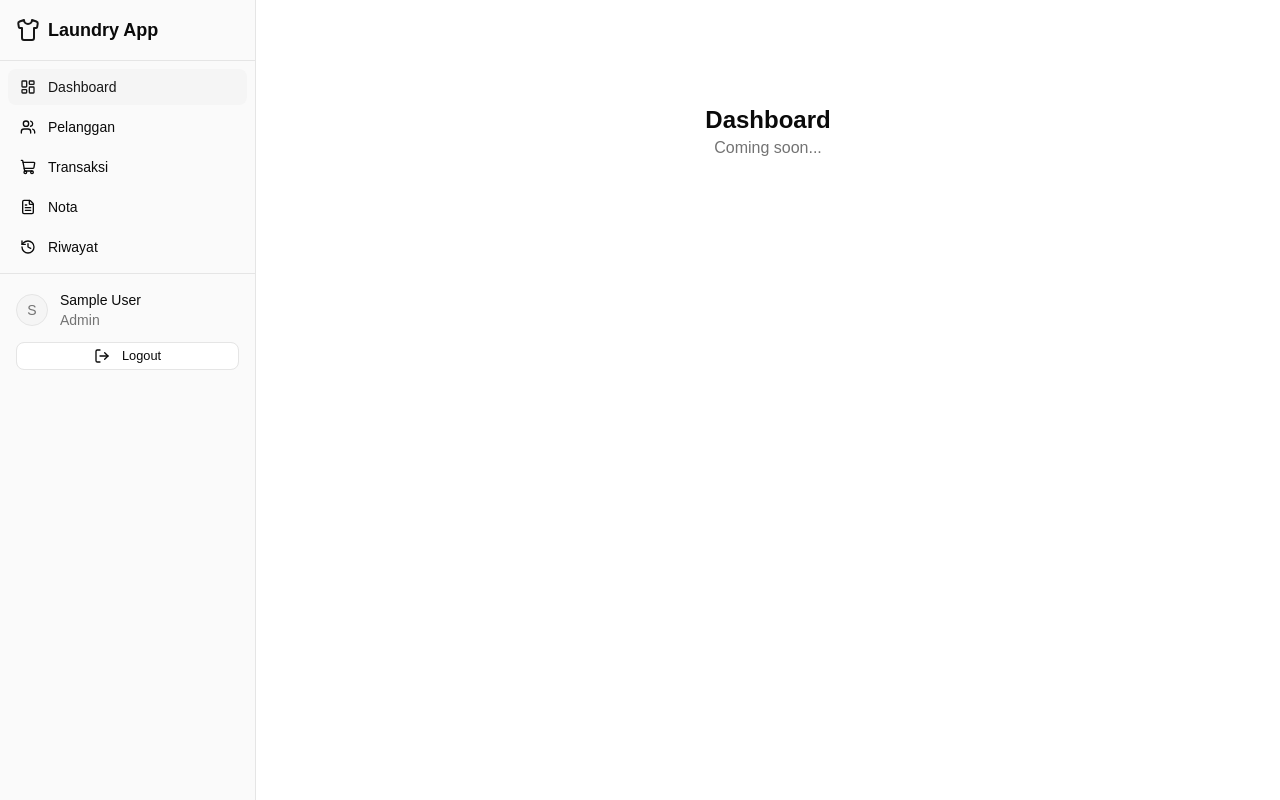
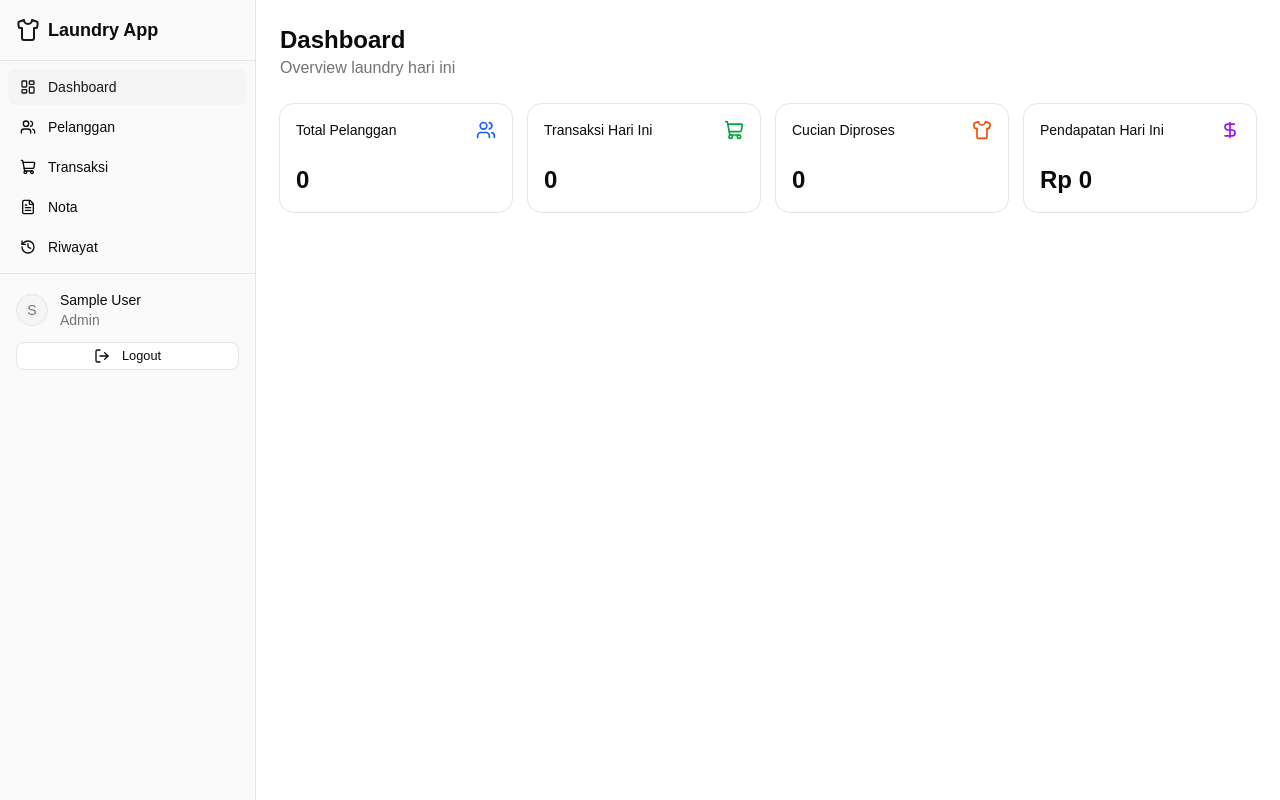
Before and after one commit to Alif-Kopling/LaundryKu, a React app in the folder frontend/: page /dashboard in a window 1280 px wide. Built offline with nearby package versions, Linux system fonts and the light colour scheme; sample sign-in values are in the browser's storage; the HTML template or start-up script is replaced by a standard one.

Commit message:
feat: add dashboard page with stat cards

```diff
--- a/frontend/src/pages/Dashboard.jsx
+++ b/frontend/src/pages/Dashboard.jsx
@@ -1,8 +1,39 @@
+import { Card, CardContent, CardHeader, CardTitle } from "@/components/ui/card"
+import { Users, ShoppingCart, Shirt, DollarSign } from "lucide-react"
+
+const stats = [
+  { title: "Total Pelanggan", value: "0", icon: Users, color: "text-blue-600" },
+  { title: "Transaksi Hari Ini", value: "0", icon: ShoppingCart, color: "text-green-600" },
+  { title: "Cucian Diproses", value: "0", icon: Shirt, color: "text-orange-600" },
+  { title: "Pendapatan Hari Ini", value: "Rp 0", icon: DollarSign, color: "text-purple-600" },
+]
+
 export default function Dashboard() {
   return (
-    <div className="text-center py-20">
-      <h1 className="text-2xl font-bold">Dashboard</h1>
-      <p className="text-muted-foreground">Coming soon...</p>
+    <div className="space-y-6">
+      <div>
+        <h1 className="text-2xl font-bold">Dashboard</h1>
+        <p className="text-muted-foreground">Overview laundry hari ini</p>
+      </div>
+
+      <div className="grid grid-cols-1 md:grid-cols-2 lg:grid-cols-4 gap-4">
+        {stats.map((stat) => {
+          const Icon = stat.icon
+          return (
+            <Card key={stat.title}>
+              <CardHeader className="flex flex-row items-center justify-between pb-2">
+                <CardTitle className="text-sm font-medium">
+                  {stat.title}
+                </CardTitle>
+                <Icon className={`size-5 ${stat.color}`} />
+              </CardHeader>
+              <CardContent>
+                <p className="text-2xl font-bold">{stat.value}</p>
+              </CardContent>
+            </Card>
+          )
+        })}
+      </div>
     </div>
   )
 }
```
